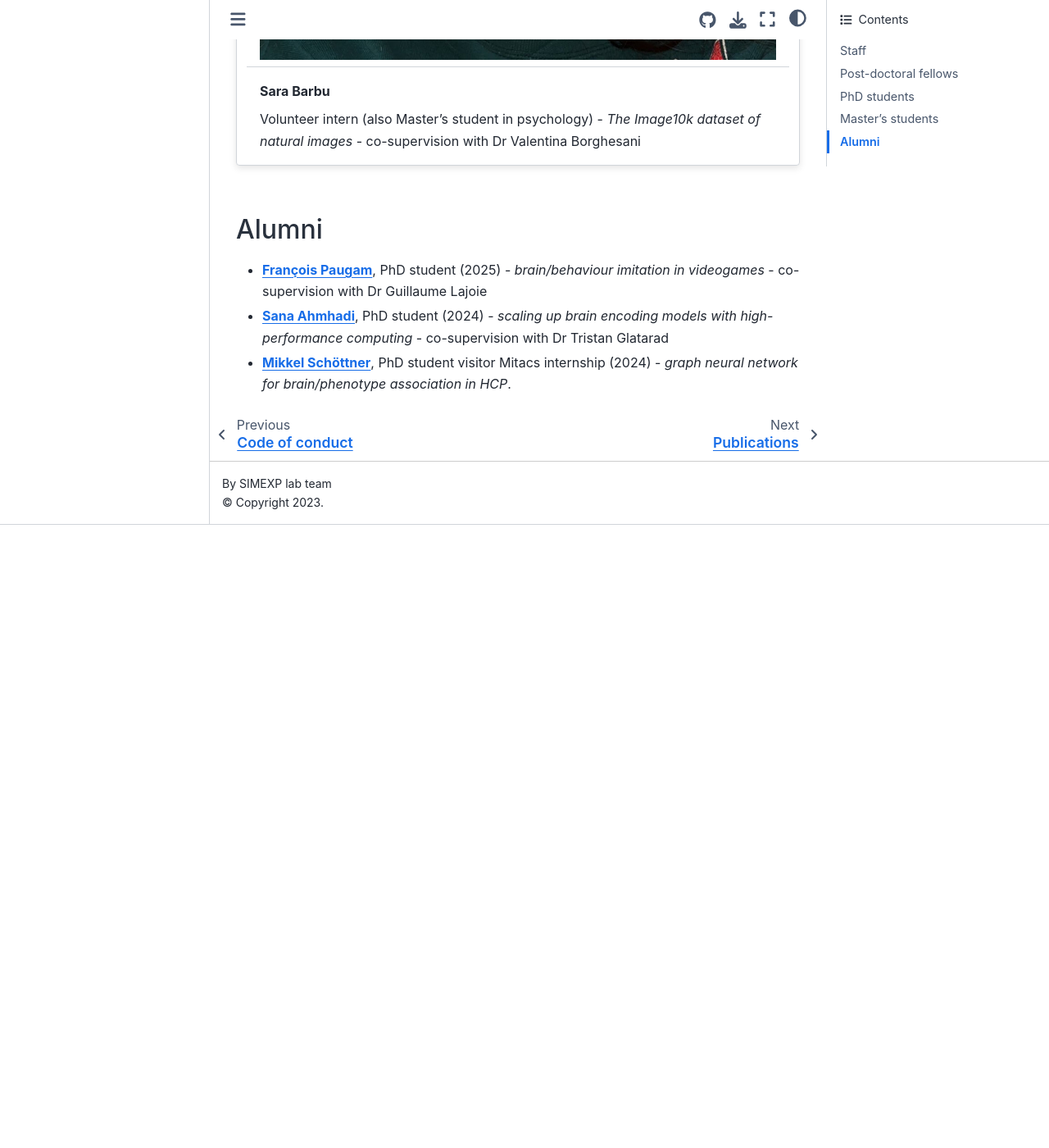
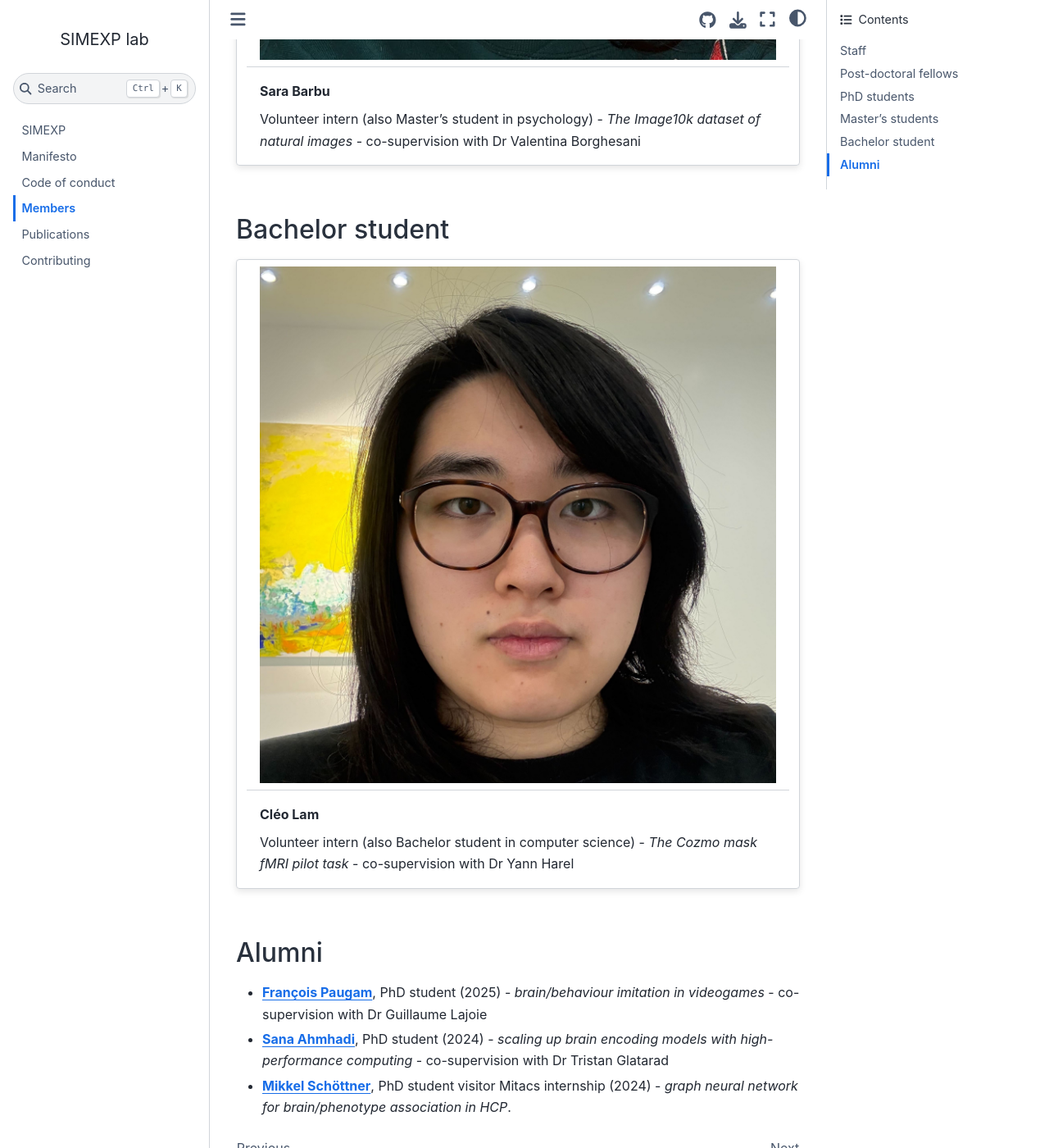
Before and after one commit to SIMEXP/simexp.github.io, a Jupyter Book: the page built from content/members.md, in a window 1280 px wide and 1400 px high, scrolled down 7303 px. Shown: the whole window at 82% size. Built offline with Jupyter Book 1.0.4 settings and Sphinx 7.4.7 and the Sphinx Book theme 1.1.4, drawn with Linux system fonts in a browser that asks for light colours; before the commit the page ends 7943 px from its top, so only the background shows below that.

Commit message:
Adding Cleo. Fix #31

````diff
--- a/content/members.md
+++ b/content/members.md
@@ -103,6 +103,14 @@ Volunteer intern (also Master's student in psychology) - _The Image10k dataset o
 ```
 ::::
 
+## Bachelor student
+::::{grid}
+```{card} Cléo Lam
+:url: https://github.com/cleode5a7
+:header: ![](../images/profile_cleo.jpg)
+Volunteer intern (also Bachelor student in computer science) - _The Cozmo mask fMRI pilot task_ - co-supervision with Dr Yann Harel
+```
+::::
 
 ## Alumni
  * [**François Paugam**](https://www.linkedin.com/in/françois-paugam-b1835910b/), PhD student (2025) - _brain/behaviour imitation in videogames_ - co-supervision with Dr Guillaume Lajoie
````
Also changed, not shown: images/profile_cleo.jpg (added).
